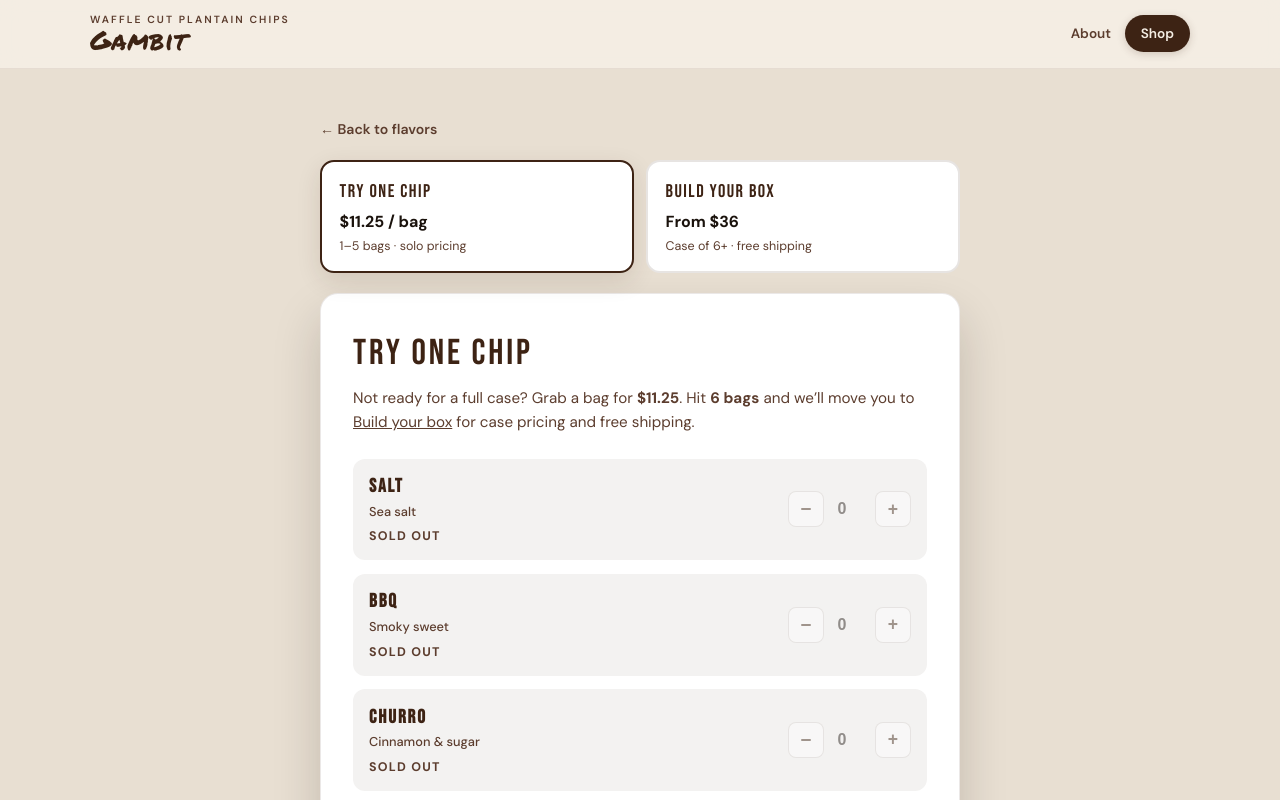
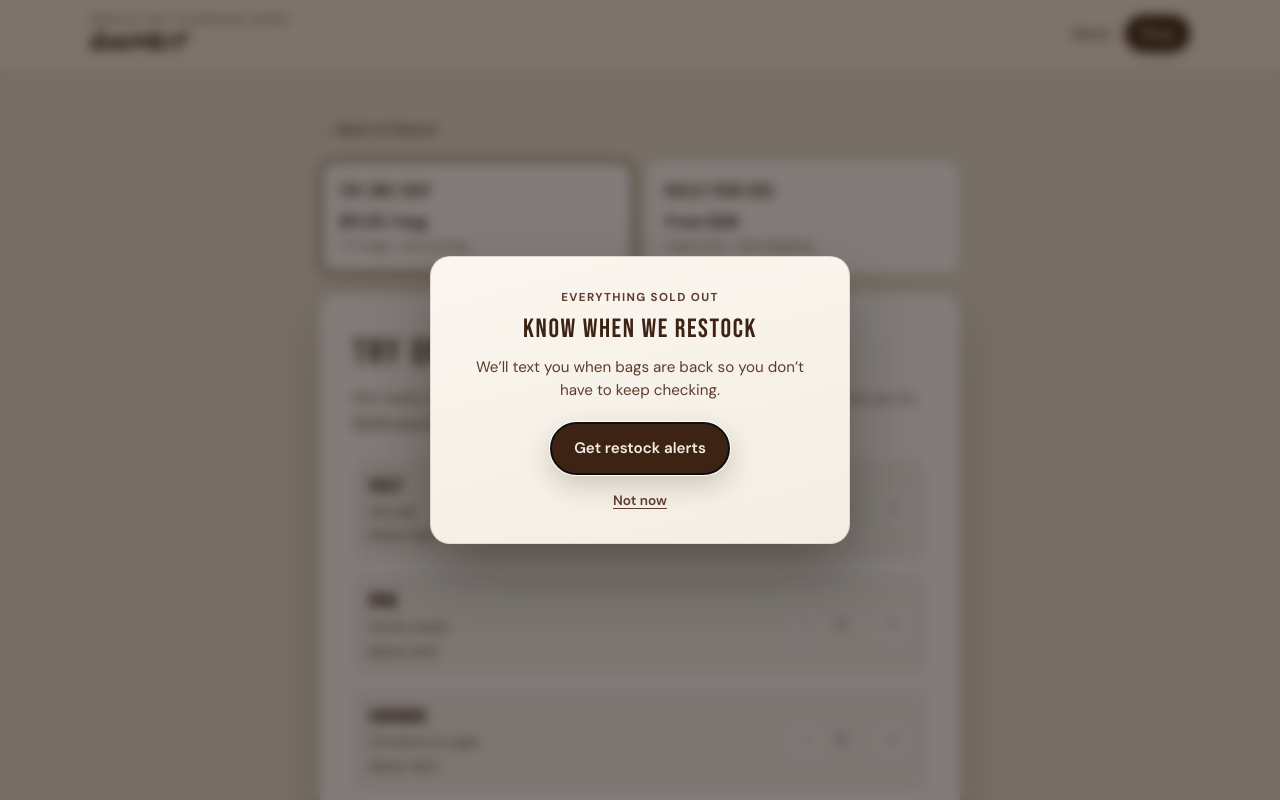
Before and after one commit to twoplantainbros/twoplantainbros.github.io, a plain HTML site: page buy.html in a window 1280 px wide. Shown: the top 800 px of the page. Drawn offline with Linux system fonts and the light colour scheme.

Commit message:
Add sold-out restock waitlist modal on checkout pages.
Modal links to Google Form; checkout hidden when all flavors are sold out.

Co-authored-by: Cursor <cursoragent@cursor.com>

```diff
--- a/assets/site.css
+++ b/assets/site.css
@@ -1180,3 +1180,125 @@
         color: var(--brown);
         font-weight: 400;
       }
+
+      .build-page-inner--narrow {
+        max-width: 36rem;
+      }
+
+      .waitlist-panel {
+        margin: 1.25rem 0 0;
+        padding: 1.35rem 1.25rem;
+        border-radius: var(--radius);
+        background: #fff;
+        border: 1px solid rgba(61, 35, 20, 0.12);
+        box-shadow: var(--shadow);
+      }
+
+      .waitlist-panel--hero {
+        margin-top: 0.5rem;
+      }
+
+      .waitlist-modal {
+        position: fixed;
+        inset: 0;
+        z-index: 200;
+        display: grid;
+        place-items: center;
+        padding: 1.25rem;
+        background: rgba(26, 18, 12, 0.55);
+        backdrop-filter: blur(6px);
+        animation: celebrate-in 0.35s ease;
+      }
+
+      .waitlist-modal-card {
+        max-width: 420px;
+        width: 100%;
+        padding: clamp(1.5rem, 5vw, 2rem);
+        border-radius: 20px;
+        background: linear-gradient(165deg, #faf6ef, var(--cream));
+        border: 1px solid rgba(61, 35, 20, 0.12);
+        box-shadow: 0 32px 64px rgba(26, 18, 12, 0.35);
+        text-align: center;
+      }
+
+      .waitlist-modal-card .waitlist-eyebrow {
+        margin-bottom: 0.5rem;
+      }
+
+      .waitlist-modal-card .waitlist-title {
+        margin-bottom: 0.75rem;
+      }
+
+      .waitlist-modal-card .waitlist-copy {
+        margin-bottom: 1.25rem;
+      }
+
+      .waitlist-actions--center {
+        justify-content: center;
+      }
+
+      .waitlist-modal-close {
+        display: block;
+        margin: 1rem auto 0;
+        padding: 0;
+        border: none;
+        background: none;
+        font: inherit;
+        font-size: 0.85rem;
+        font-weight: 600;
+        color: var(--brown-soft);
+        cursor: pointer;
+        text-decoration: underline;
+        text-underline-offset: 3px;
+      }
+
+      .waitlist-modal-close:hover {
+        color: var(--brown);
+      }
+
+      .waitlist-eyebrow {
+        margin: 0 0 0.35rem;
+        font-size: 0.72rem;
+        font-weight: 700;
+        letter-spacing: 0.12em;
+        text-transform: uppercase;
+        color: var(--brown-soft);
+      }
+
+      .waitlist-title {
+        margin: 0 0 0.65rem;
+        font-family: "Bebas Neue", sans-serif;
+        font-size: 1.65rem;
+        letter-spacing: 0.06em;
+        color: var(--brown);
+        font-weight: 400;
+        line-height: 1.1;
+      }
+
+      .waitlist-panel--hero .waitlist-title {
+        font-size: clamp(1.85rem, 5vw, 2.35rem);
+      }
+
+      .waitlist-copy {
+        margin: 0 0 1.1rem;
+        font-size: 0.95rem;
+        line-height: 1.55;
+        color: var(--brown-soft);
+      }
+
+      .waitlist-actions {
+        display: flex;
+        flex-wrap: wrap;
+        gap: 0.65rem;
+      }
+
+      .waitlist-fine {
+        margin: 0.85rem 0 0;
+        font-size: 0.78rem;
+        color: var(--brown-soft);
+        opacity: 0.85;
+      }
+
+      body.all-flavors-sold-out .order-checkout-block {
+        display: none;
+      }
--- /dev/null
+++ b/assets/waitlist.js
@@ -0,0 +1,103 @@
+(function () {
+  var cfg = { waitlistFormUrl: "https://forms.gle/Fcv5u5New5oidTjJ7" };
+
+  function allFlavorsSoldOut() {
+    var steppers = document.querySelectorAll(".qty-stepper");
+    if (!steppers.length) return false;
+    var sold = document.querySelectorAll('.qty-stepper[data-sold-out="true"]');
+    return sold.length === steppers.length;
+  }
+
+  function applyWaitlistLinks(url) {
+    document.querySelectorAll("[data-waitlist-link]").forEach(function (a) {
+      a.href = url;
+    });
+  }
+
+  function setCheckoutVisible(show) {
+    document.body.classList.toggle("all-flavors-sold-out", !show);
+    document.querySelectorAll("[data-hide-when-all-sold-out]").forEach(function (el) {
+      el.hidden = !show;
+    });
+  }
+
+  var modalKeyHandler = null;
+
+  function closeModal(overlay) {
+    overlay.remove();
+    document.body.style.overflow = "";
+    if (modalKeyHandler) {
+      document.removeEventListener("keydown", modalKeyHandler);
+      modalKeyHandler = null;
+    }
+  }
+
+  function openWaitlistModal(url) {
+    if (document.getElementById("waitlist-modal")) return;
+
+    var overlay = document.createElement("div");
+    overlay.id = "waitlist-modal";
+    overlay.className = "waitlist-modal";
+    overlay.setAttribute("role", "dialog");
+    overlay.setAttribute("aria-modal", "true");
+    overlay.setAttribute("aria-labelledby", "waitlist-modal-title");
+
+    var card = document.createElement("div");
+    card.className = "waitlist-modal-card";
+    card.innerHTML =
+      '<p class="waitlist-eyebrow">Everything sold out</p>' +
+      '<h2 class="waitlist-title" id="waitlist-modal-title">Know when we restock</h2>' +
+      "<p class=\"waitlist-copy\">We&rsquo;ll text you when bags are back so you don&rsquo;t have to keep checking.</p>" +
+      '<div class="waitlist-actions waitlist-actions--center">' +
+      '<a class="btn btn-primary waitlist-cta" data-waitlist-link href="' +
+      url +
+      '" target="_blank" rel="noopener noreferrer">Get restock alerts</a>' +
+      "</div>" +
+      '<button type="button" class="waitlist-modal-close">Not now</button>';
+
+    overlay.appendChild(card);
+    document.body.appendChild(overlay);
+    document.body.style.overflow = "hidden";
+
+    var closeBtn = card.querySelector(".waitlist-modal-close");
+    closeBtn.addEventListener("click", function () {
+      closeModal(overlay);
+    });
+    overlay.addEventListener("click", function (ev) {
+      if (ev.target === overlay) closeModal(overlay);
+    });
+    modalKeyHandler = function (ev) {
+      if (ev.key === "Escape") closeModal(overlay);
+    };
+    document.addEventListener("keydown", modalKeyHandler);
+    var cta = card.querySelector(".waitlist-cta");
+    if (cta) cta.focus();
+  }
+
+  function initCheckoutWaitlist(url) {
+    if (!document.querySelector("[data-waitlist-checkout]")) return;
+    if (!allFlavorsSoldOut()) {
+      setCheckoutVisible(true);
+      return;
+    }
+    setCheckoutVisible(false);
+    openWaitlistModal(url);
+  }
+
+  fetch("waitlist-config.json", { cache: "no-store" })
+    .then(function (r) {
+      return r.json();
+    })
+    .then(function (json) {
+      cfg.waitlistFormUrl = json.waitlistFormUrl || cfg.waitlistFormUrl;
+      applyWaitlistLinks(cfg.waitlistFormUrl);
+      if (document.body.hasAttribute("data-waitlist-page")) return;
+      initCheckoutWaitlist(cfg.waitlistFormUrl);
+    })
+    .catch(function () {
+      applyWaitlistLinks(cfg.waitlistFormUrl);
+      if (!document.body.hasAttribute("data-waitlist-page")) {
+        initCheckoutWaitlist(cfg.waitlistFormUrl);
+      }
+    });
+})();
--- a/buy.html
+++ b/buy.html
@@ -32,7 +32,7 @@
       </div>
     </header>
 
-    <main class="build-page" id="top">
+    <main class="build-page" id="top" data-waitlist-checkout>
       <div class="build-page-inner">
         <a class="build-back" href="index.html#shop">&larr; Back to flavors</a>
 
@@ -96,6 +96,7 @@
             </div>
           </div>
 
+          <div class="order-checkout-block" data-hide-when-all-sold-out>
           <div class="order-summary" id="order-summary" aria-live="polite">
             <p class="total-line"><span id="summary-bags">0</span> bags · $<span id="summary-total">0</span></p>
             <p id="summary-case-line">Solo bags · $11.25 each · 1–5 bags before case pricing.</p>
@@ -147,6 +148,7 @@
             </button>
             <p class="order-setup-note" id="order-setup-note" hidden></p>
           </form>
+          </div>
         </div>
       </div>
     </main>
@@ -159,5 +161,6 @@
     </footer>
 
     <script src="assets/solo-order.js?v=7b2c433"></script>
+    <script src="assets/waitlist.js"></script>
   </body>
 </html>
--- /dev/null
+++ b/waitlist-config.json
@@ -0,0 +1,5 @@
+{
+  "waitlistFormUrl": "https://forms.gle/Fcv5u5New5oidTjJ7",
+  "waitlistHeadline": "Restock waitlist",
+  "waitlistNote": "We text when bags are back — usually flavor by flavor."
+}
```
Also changed, not shown: build.html (+4 -1 lines), waitlist.html (added, +71 -0 lines).
